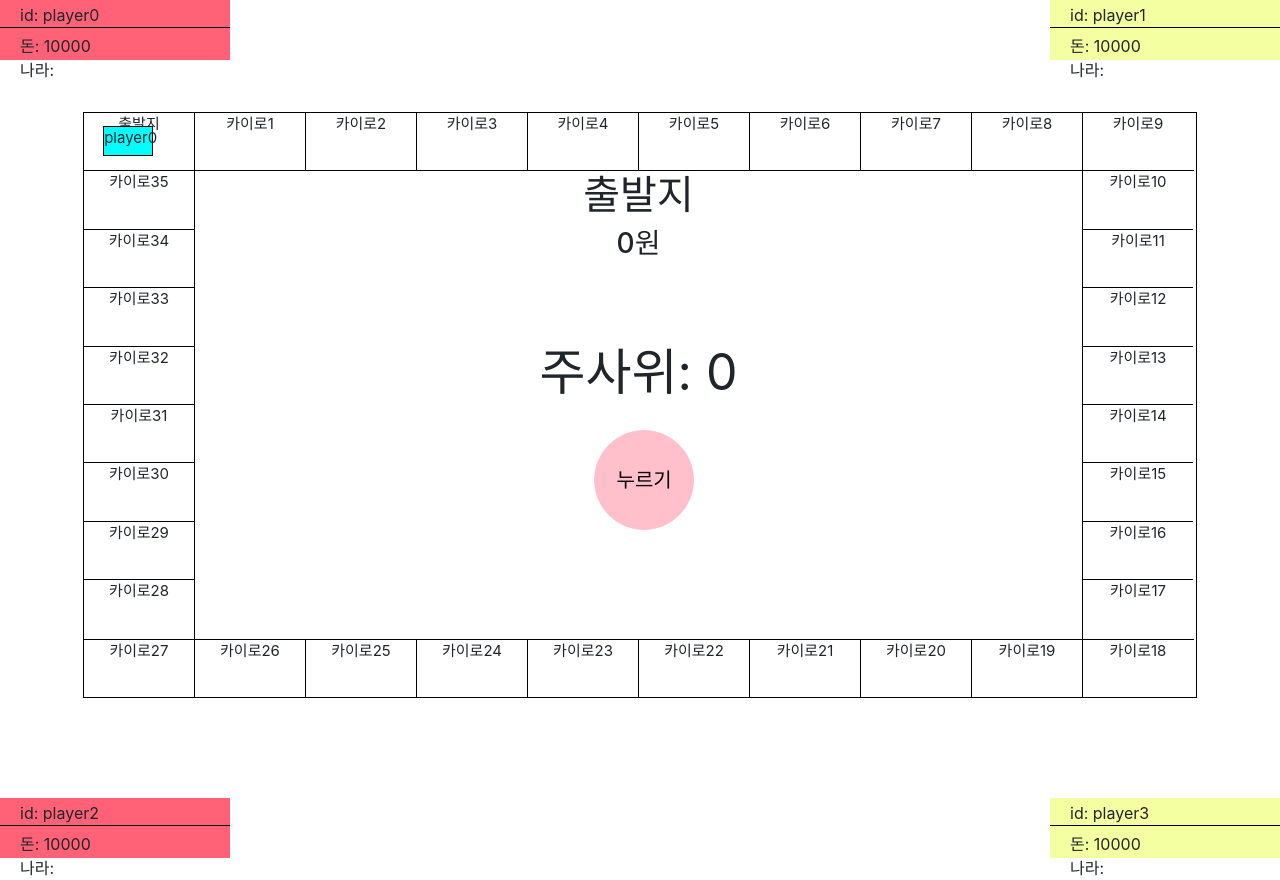
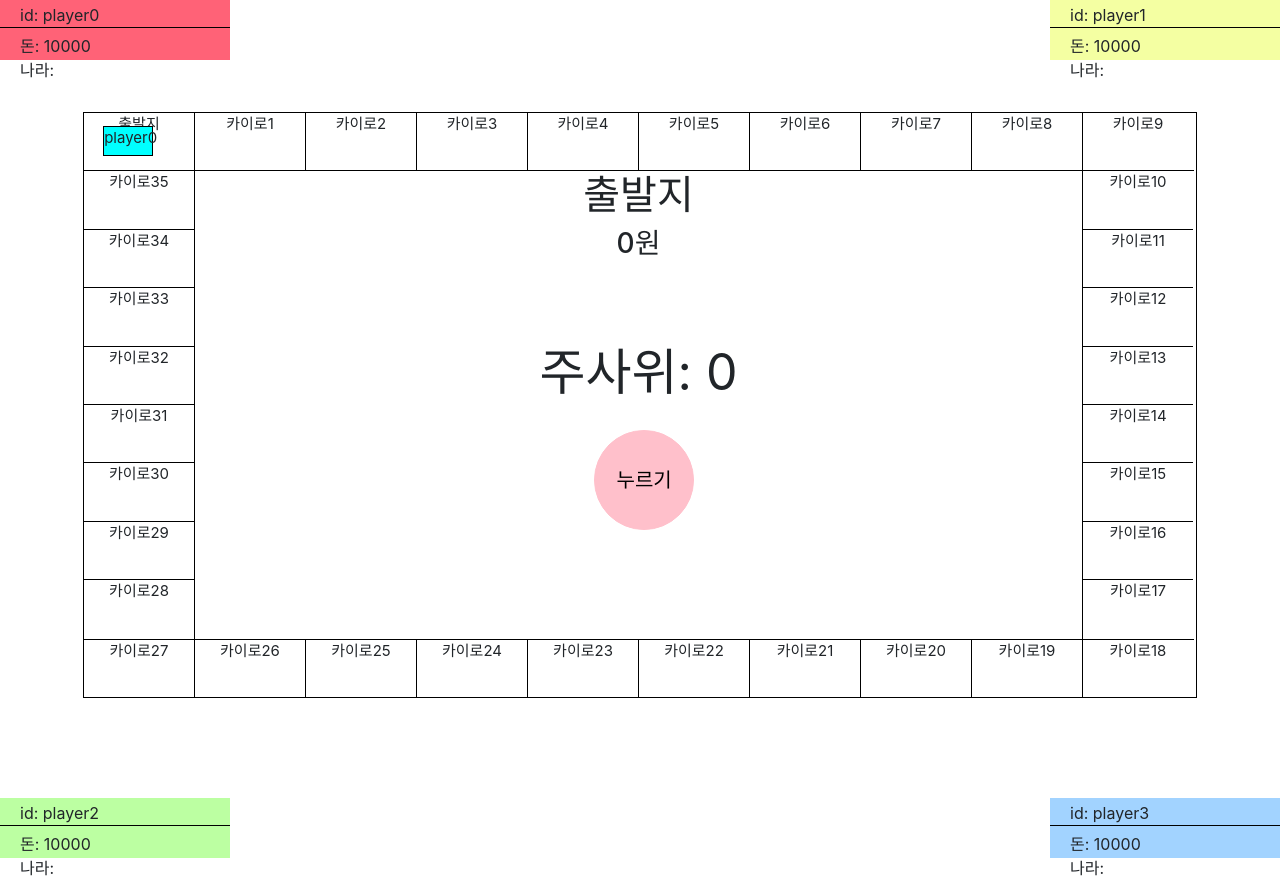
Before and after one commit to 2018os/bluemarble, a React (Create React App) app: page / in a window 1280 px wide. Built offline with nearby package versions, Linux system fonts and the light colour scheme.

Commit message:
Update Showplayer2.js

```diff
--- a/src/components/player/Showplayer2.js
+++ b/src/components/player/Showplayer2.js
@@ -7,12 +7,12 @@ class Showplayer2 extends Component {
 
     return (
       <div className="up_player">
-        <div className="A_player">
+        <div className="A_player C_player">
           <p>id: {player[2].playerName}</p>
           <p>돈: {player[2].money}</p>
           <p>나라: {player[2].ownCountries}</p>
         </div>
-        <div className="B_player">
+        <div className="B_player D_player">
           <p>id: {player[3].playerName}</p>
           <p>돈: {player[3].money}</p>
           <p>나라: {player[3].ownCountries}</p>
```
